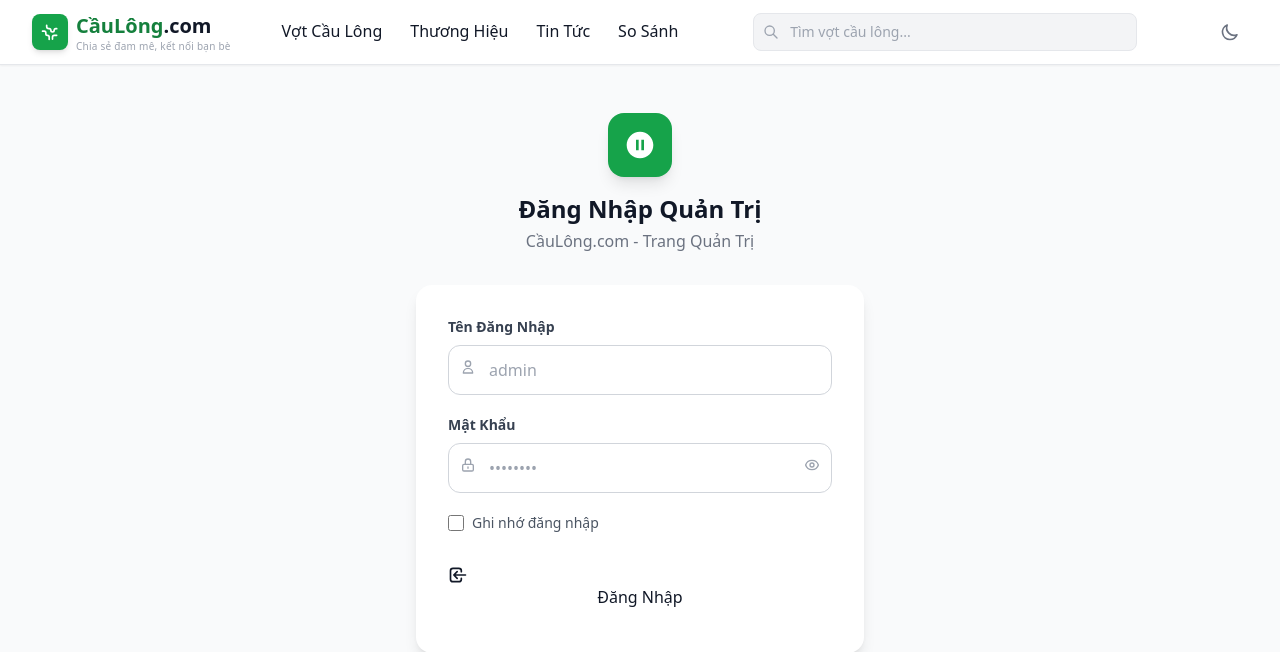
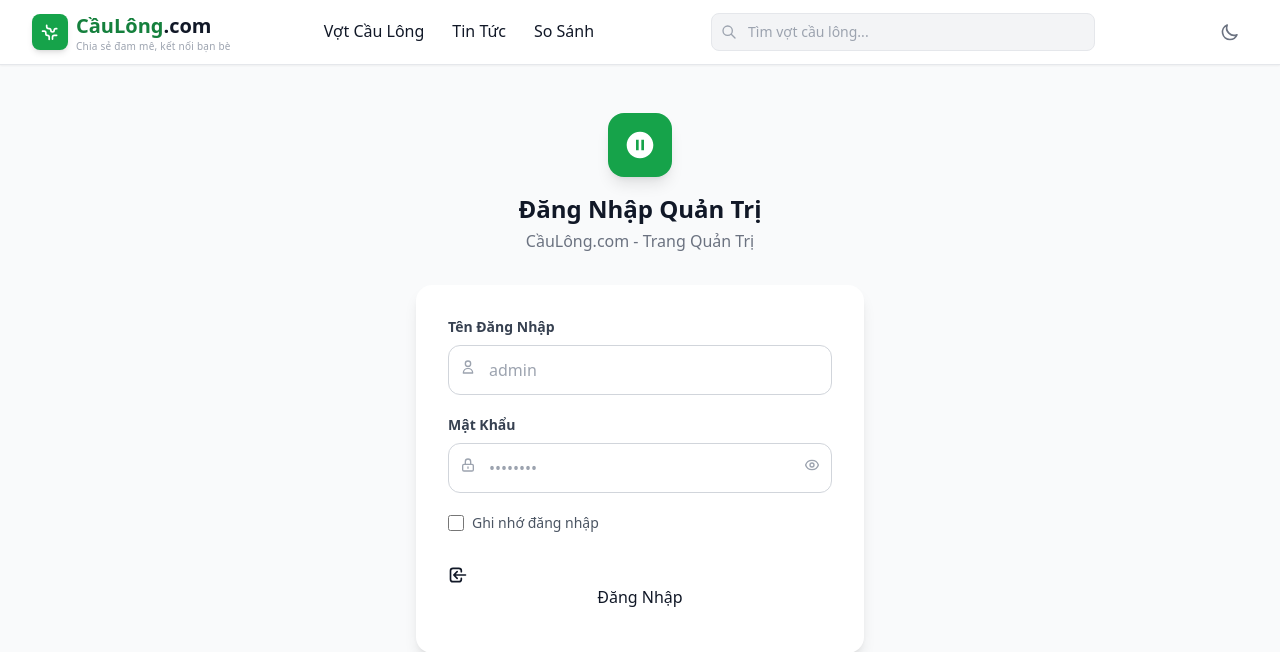
Before and after one commit to vivo3105/caulong.com, a Flask app: a page that uses app/templates/base.html in a window 1280 px wide. Shown: the top 652 px of the page. Run offline with Flask 3, Linux system fonts and the light colour scheme; some libraries are stand-ins or nearby versions.

Commit message:
Remove Thương Hiệu from top nav (desktop + mobile)
https://claude.ai/code/session_015L6xqkL1UGPSYs8G1TUa9w

```diff
--- a/app/templates/base.html
+++ b/app/templates/base.html
@@ -102,8 +102,6 @@
             <div class="hidden md:flex items-center gap-7">
                 <a href="{{ url_for('rackets.list_rackets') }}"
                    class="nav-link {{ 'active' if request.blueprint == 'rackets' }}">Vợt Cầu Lông</a>
-                <a href="{{ url_for('brands.list_brands') }}"
-                   class="nav-link {{ 'active' if request.blueprint == 'brands' }}">Thương Hiệu</a>
                 <a href="{{ url_for('blog.list_posts') }}"
                    class="nav-link {{ 'active' if request.blueprint == 'blog' }}">Tin Tức</a>
                 <a href="{{ url_for('main.compare') }}"
@@ -157,7 +155,6 @@
         <div id="mobile-menu" class="hidden md:hidden py-3 border-t border-gray-200 dark:border-gray-700">
             <div class="flex flex-col gap-2 pb-3">
                 <a href="{{ url_for('rackets.list_rackets') }}" class="px-3 py-2 rounded-lg nav-link">Vợt Cầu Lông</a>
-                <a href="{{ url_for('brands.list_brands') }}" class="px-3 py-2 rounded-lg nav-link">Thương Hiệu</a>
                 <a href="{{ url_for('blog.list_posts') }}" class="px-3 py-2 rounded-lg nav-link">Tin Tức</a>
                 <a href="{{ url_for('main.compare') }}" class="px-3 py-2 rounded-lg nav-link">So Sánh</a>
             </div>
```
